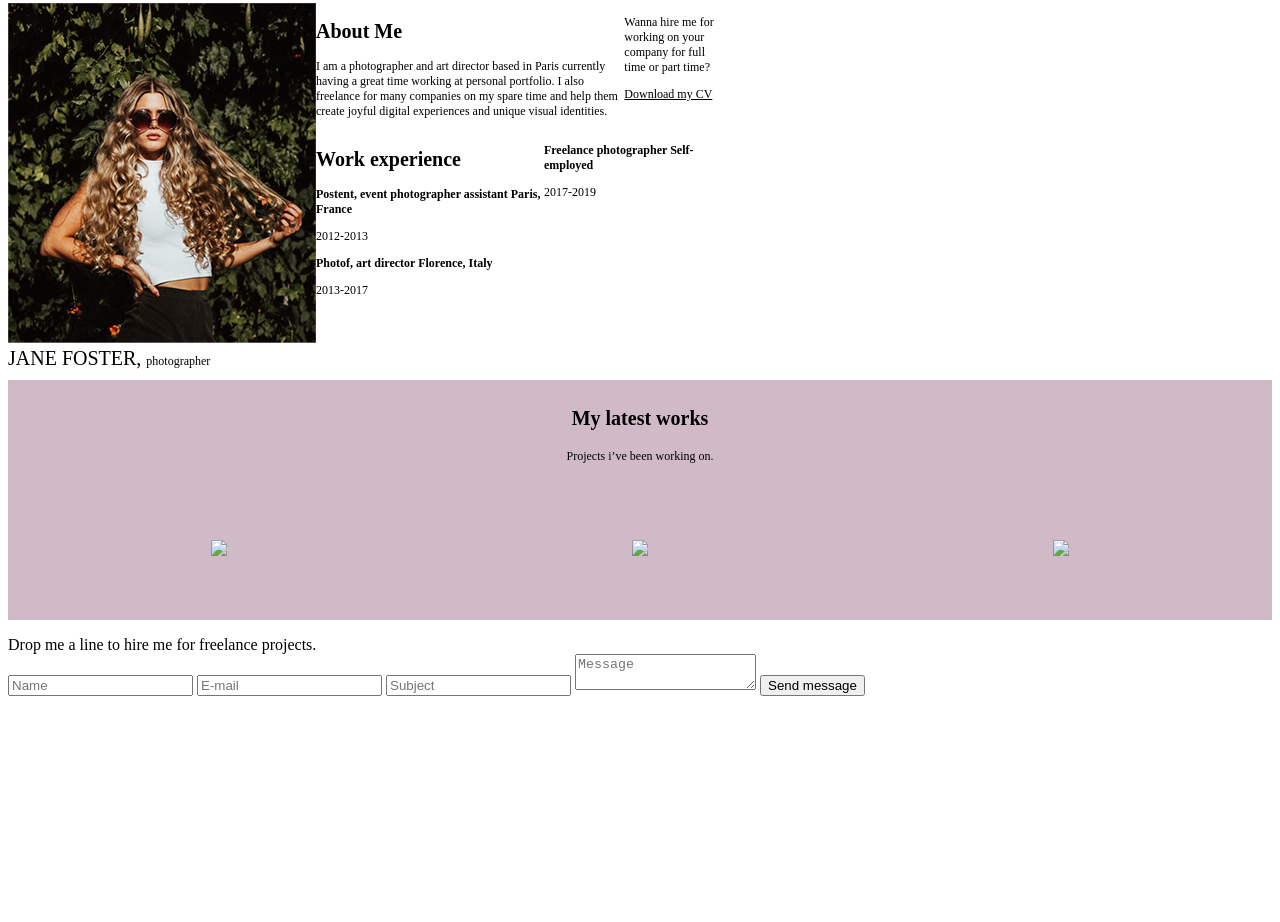
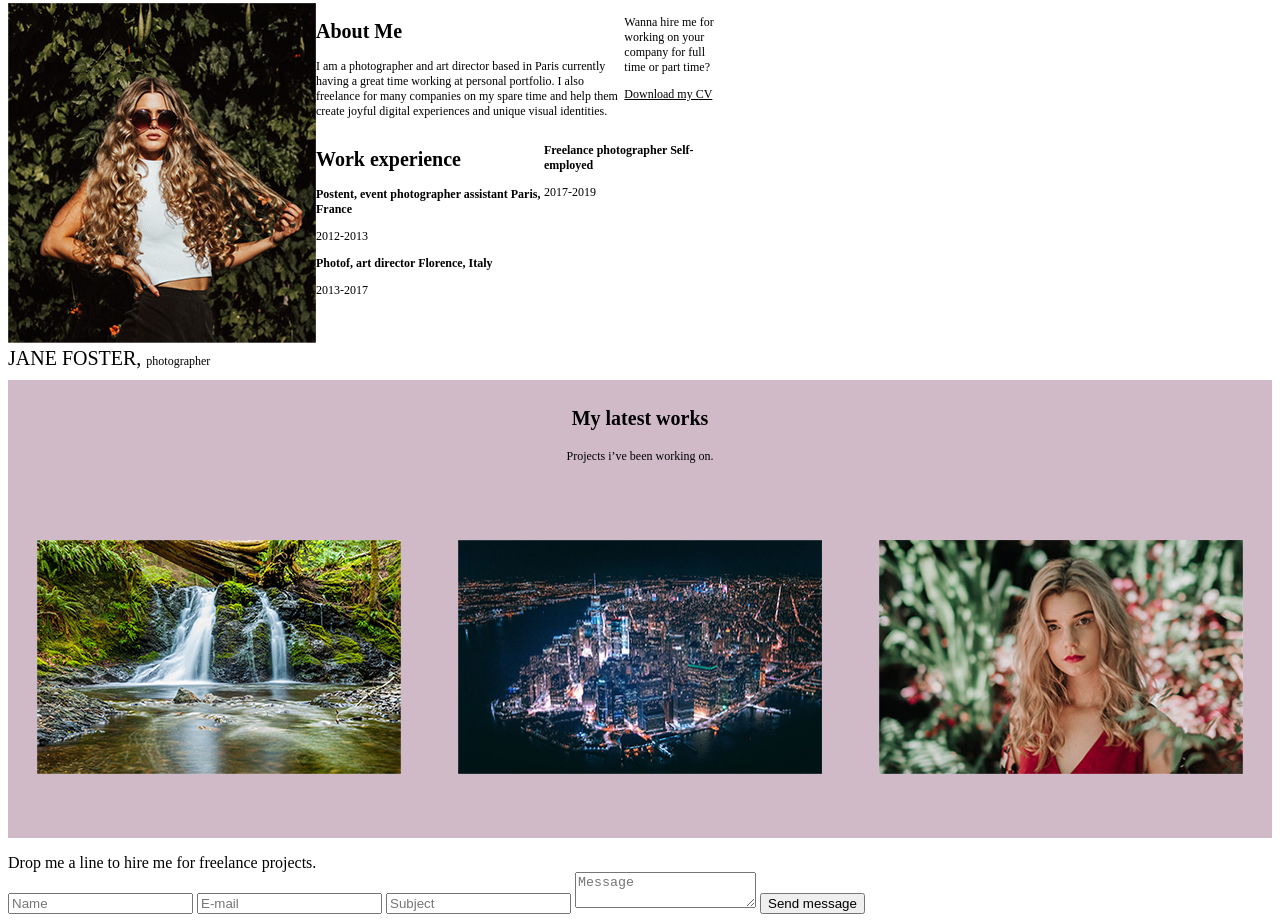
Before and after one commit to maria-digital/Portfolio-site, a plain HTML site: page index.html in a window 1280 px wide. Shown: the part 729-1651 px from the top of the page. Before the commit the page ends 1433 px from the top, so only its background shows below. Drawn offline with Linux system fonts and the light colour scheme; files whose address does not match are found by name.

Commit message:
Add changes

```diff
--- a/index.html
+++ b/index.html
@@ -30,7 +30,7 @@
 		<section class="about">
 			<div>
 				<img src="images/about.jpg"
-				srcset="images/about@2x.jpg 2x" class="about-img">
+				srcset="images/about@2.jpg 2x" class="about-img">
 				<br>
 				<span class="subtitle">JANE FOSTER, <span class="subtitle-text">photographer</span></span>
 			</div>
@@ -73,13 +73,16 @@
 			</div>
 			<ul class="images">
 				<li>
-					<img src="images/work1.jpg" width="200">
+					<img src="images/work1.jpg"
+					srcset="images/work1@2.jpg 2x" class="work-img">
 				</li>
 				<li>
-					<img src="images/work2.jpg" width="200">
+					<img src="images/work2.jpg"
+					srcset="images/work2@2.jpg 2x" class="work-img">
 				</li>
 				<li>
-					<img src="images/work3.jpg" width="200">
+					<img src="images/work3.jpg"
+					srcset="images/work3@2.jpg 2x" class="work-img">
 				</li>
 			</ul>
 		</section>
--- a/styles.css
+++ b/styles.css
@@ -68,6 +68,7 @@
 	display: flex;
 	max-width: 400px;
 	justify-content: space-between;
+	font-size: 12px;
 }
 
 .subtitle-experience{
@@ -94,3 +95,8 @@
 	list-style: none;
 	padding: 60px 0 60px 0;
 }
+
+.work-img{
+	width: 364px;
+	height: 234px;
+}
```
Also changed, not shown: images/about.jpg (added), images/about@2.jpg (added), images/background1.jpg (added), images/work1.jpg (added), images/work1@2.jpg (added), images/work2.jpg (added), images/work2@2.jpg (added), images/work3.jpg (added), images/work3@2.jpg (added).
